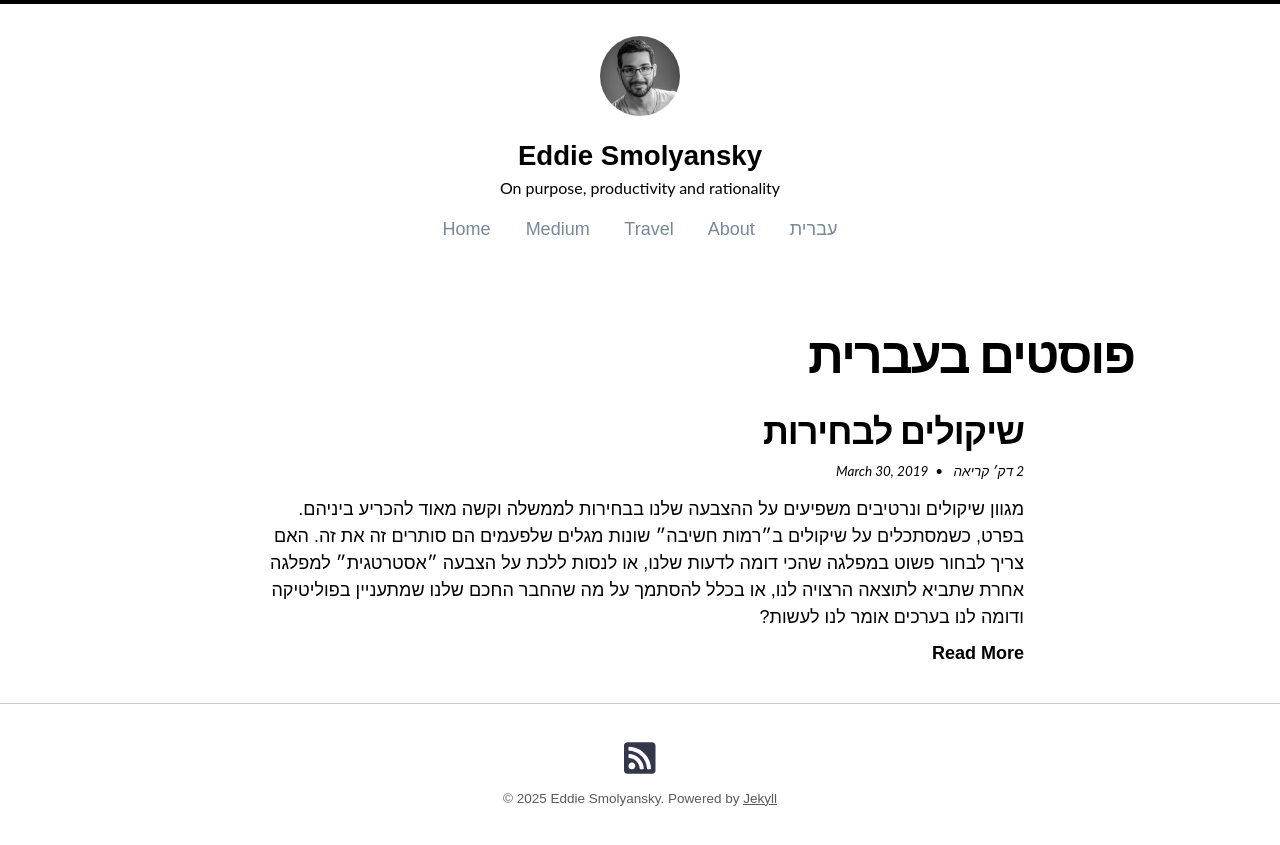
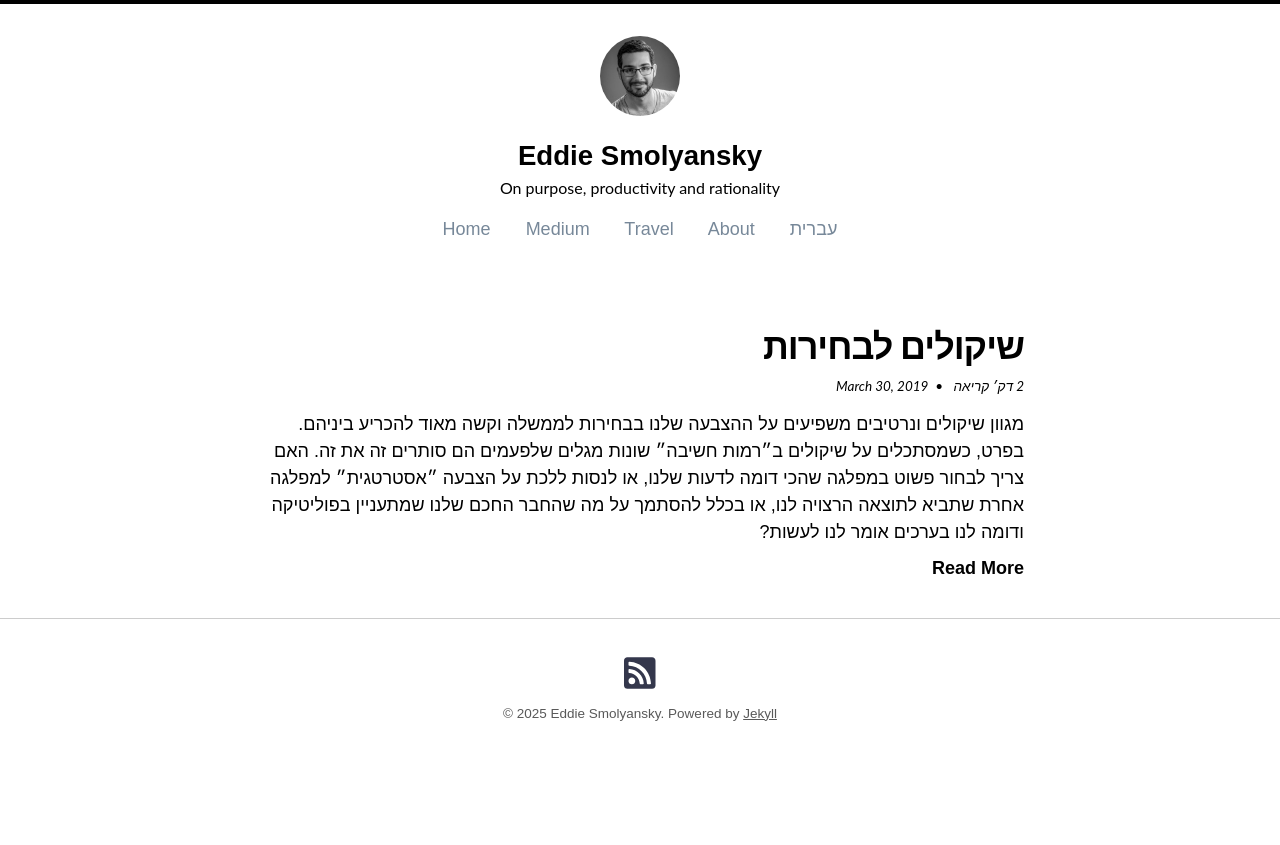
Before and after one commit to eddiesmo/eddiesmo.github.io, a Jekyll site: the page built from hebrew.md, in a window 1280 px wide. Shown: the top 845 px of the page. Built offline with Jekyll 4.4.1, drawn with Linux system fonts in a browser that asks for light colours; nearby versions of some CDN libraries.

Commit message:
remove title פוסטים בעברית

```diff
--- a/hebrew.md
+++ b/hebrew.md
@@ -1,5 +1,4 @@
 ---
-title: פוסטים בעברית
 layout: collection-heb
 permalink: /hebrew/
 collection: hebrew
```
